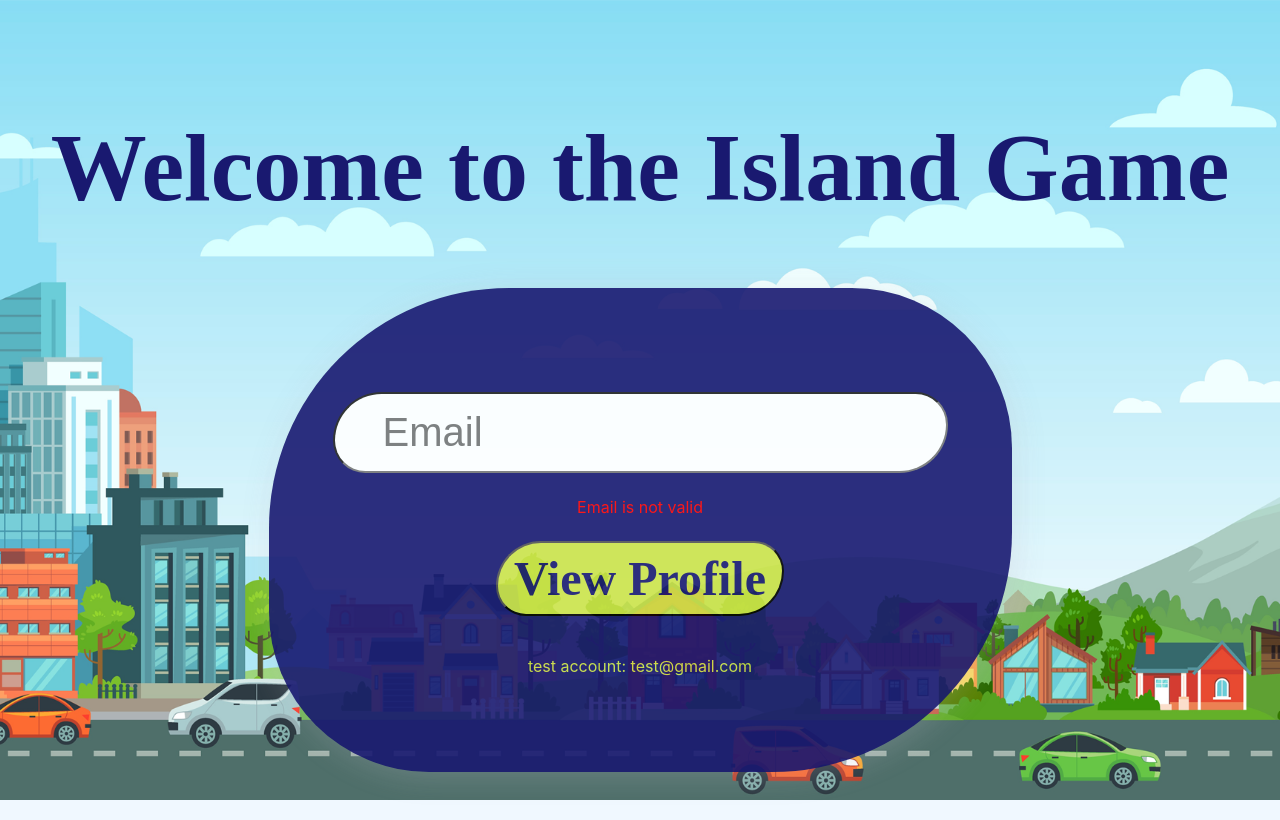
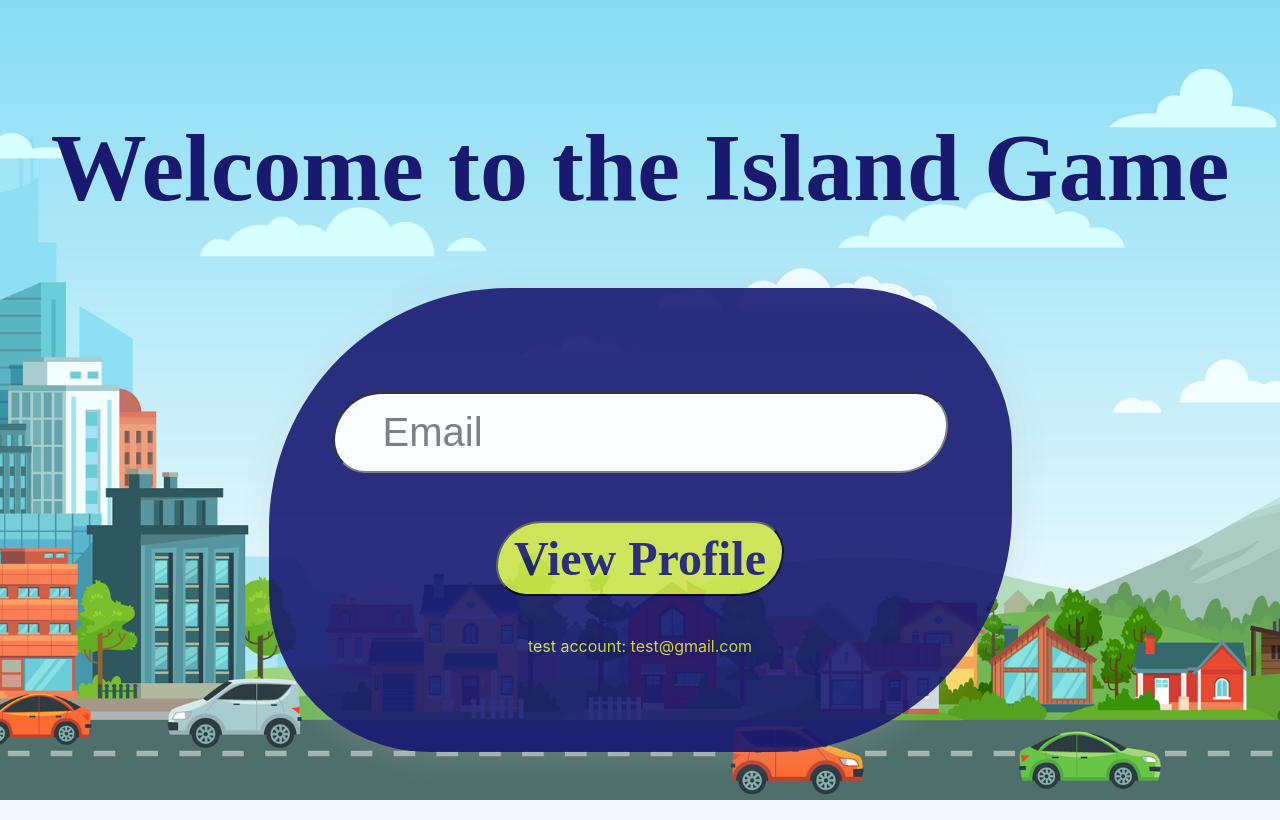
Before and after one commit to anaalamed/island_game, a React (Create React App) app in the folder client/: page / in a window 1280 px wide. Both pictures are taken after a click on the button "Log In". Built offline with nearby package versions, Linux system fonts and the light colour scheme.

Commit message:
login update

```diff
--- a/client/src/view/Login.jsx
+++ b/client/src/view/Login.jsx
@@ -14,9 +14,8 @@ const Login = () => {
   const onClick = (e) => {
     e.preventDefault();
     const isEmail = isValidEmail(email);
-    console.log(isEmail);
+    if (!isEmail) setVisible(true);
     if (isEmail) {
-      setVisible(true);
       dispatch(getPlayer(email));
       setTimeout(() => setProfile(true), 1000); // not nice! need to change
     }
@@ -136,7 +135,7 @@ const Button = styled.button`
 
 const Error = styled.div`
   color: red;
-  display: ${props => (props.display ? "none" : "flex")};
+  display: ${props => (props.display ? "block" : "none")};
   font-size: 1rem;
   @media only screen and (max-width: 812px) {
      font-size: 0.6rem;
```
